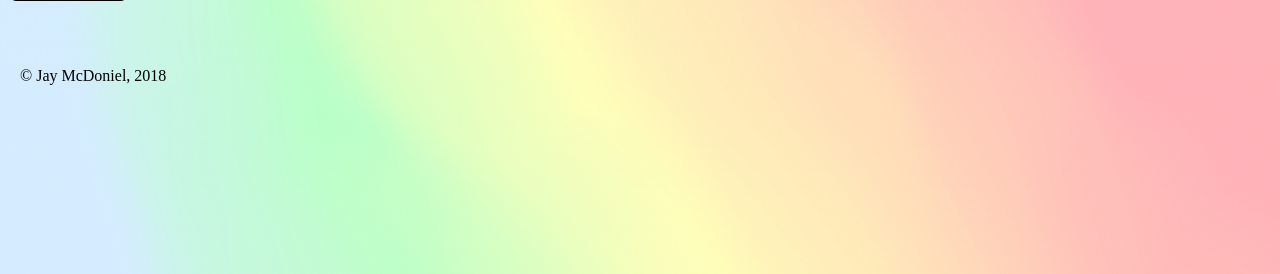
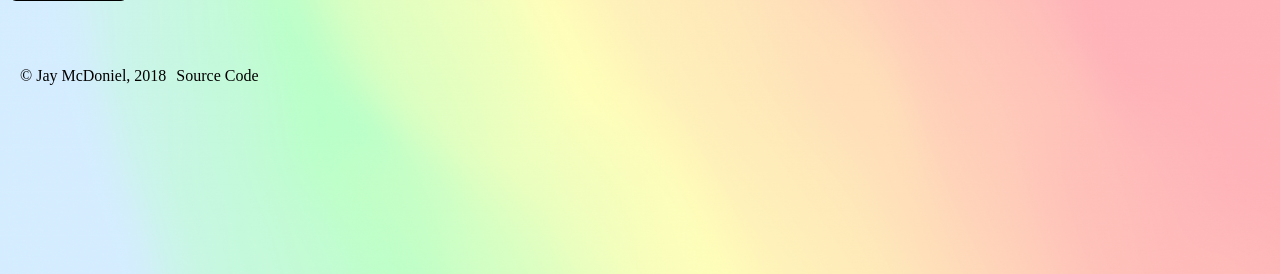
Before and after one commit to PerfectOrphan31/orphansBabySurvey, a Node server app: page / in a window 1280 px wide. Shown: the part 367-641 px from the top of the page. Run offline with Node 20, Linux system fonts and the light colour scheme; some libraries are stand-ins or nearby versions; some web fonts are replaced.

Commit message:
Added link for source code

```diff
--- a/public/css/style.css
+++ b/public/css/style.css
@@ -26,6 +26,11 @@ a.results{
 a.hidden{
   background-color: transparent;
   cursor: default;
+}
+a.source{
+  background: none;
+  color: black;
+  text-decoration: none;
 }
 a:hover{
   text-decoration: underline;
--- a/views/layout/layout.pug
+++ b/views/layout/layout.pug
@@ -22,3 +22,4 @@ html(lang="en")
     block content_body
     .footer
       p &copy Jay McDoniel, 2018
+        a.source(href="http://github.com/PerfectOrphan31/orphansBabySurvey" target="_blank") Source Code
```
